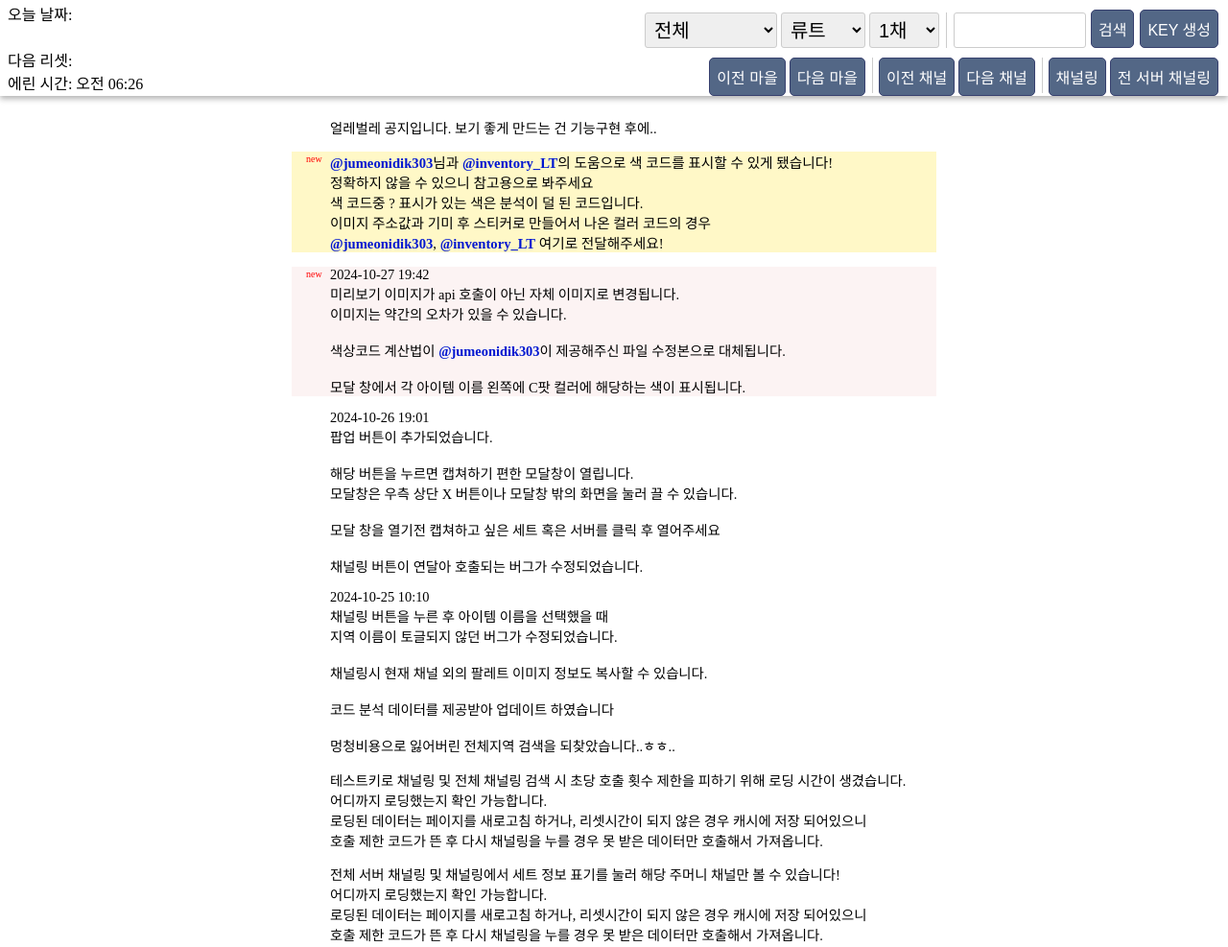
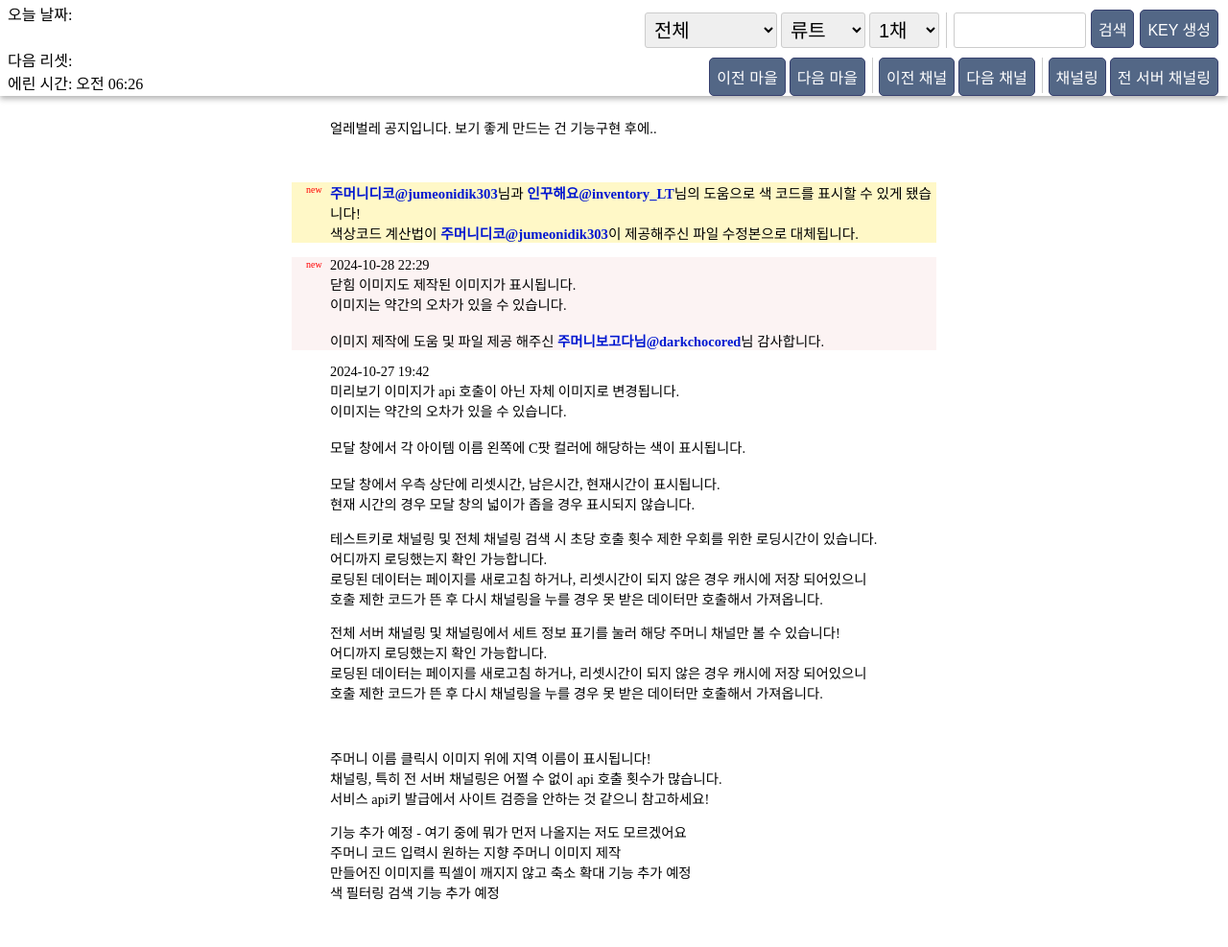
Before and after one commit to ShuuJumoney/Shuu_test, a plain HTML site: page index.html in a window 1280 px wide. Shown: the top 987 px of the page at 96% size. Drawn offline with nearby package versions, Linux system fonts and the light colour scheme; a web font is replaced by a local one.

Commit message:
Add files via upload

```diff
--- a/index.html
+++ b/index.html
@@ -7,12 +7,13 @@
 <script type="text/javascript" src="./js/apiCode.js"></script>
 <script src="./js/erinTime.min.js?v2"></script>
 <script type="text/javascript" src="./js/decodeGivenColorQuery.min.js"></script>
+<script src="https://cdnjs.cloudflare.com/ajax/libs/html2canvas/1.4.1/html2canvas.min.js"></script>
 <!-- <script src="./js/colorCode.min.js?v2"></script> -->
-<script type="text/javascript" src="./js/jumoneySample.min.js"></script>
-<script type="text/javascript" src="./js/jumoney.min.js?v20251027"></script>
+<script type="text/javascript" src="./js/jumoneySample.js"></script>
+<script type="text/javascript" src="./js/jumoney.js?v20251028"></script>
 <link rel="stylesheet" href="./css/font.css">
-<link rel="stylesheet" href="./css/default.css?v20251027">
-<link rel="stylesheet" href="./css/icon/iconStyle.css?v20251027">
+<link rel="stylesheet" href="./css/default.css?v20251028">
+<link rel="stylesheet" href="./css/icon/iconStyle.css?v20251028">
 <style>
 		#loading a {
 			text-decoration: none;
@@ -91,54 +92,37 @@
 			<ul>
 				<li>얼레벌레 공지입니다. 보기 좋게 만드는 건 기능구현 후에..</li>
 			</ul>
-
+			<br/>
 			<ul style="background: #fff8c7;font-size: 11pt;">
 				<li>
-					<label class="new_nt">new</label><a href="https://x.com/jumeonidik3038" target="_blank">@jumeonidik303</a>님과 <a href="https://x.com/inventory_LT" target="_blank">@inventory_LT</a>의 도움으로
+					<label class="new_nt">new</label><a href="https://x.com/jumeonidik3038" target="_blank">주머니디코@jumeonidik303</a>님과 <a href="https://x.com/inventory_LT" target="_blank">인꾸해요@inventory_LT</a>님의 도움으로
 					색 코드를 표시할 수 있게 됐습니다!
 				</li>
-				<li>정확하지 않을 수 있으니 참고용으로 봐주세요</li>
-				<li>색 코드중 ? 표시가 있는 색은 분석이 덜 된 코드입니다.</li>
-				<li>이미지 주소값과 기미 후 스티커로 만들어서 나온 컬러 코드의 경우</li>
-				<li><a href="https://x.com/jumeonidik3038" target="_blank">@jumeonidik303</a>, <a href="https://x.com/inventory_LT" target="_blank">@inventory_LT</a> 여기로 전달해주세요!</li>
+				<li>색상코드 계산법이 <a href="https://x.com/jumeonidik3038" target="_blank">주머니디코@jumeonidik303</a>이 제공해주신 파일 수정본으로 대체됩니다.</li>
 			</ul>
 
+
 			<ul style=" background: #fcf3f3;">
-				<li><label class="new_nt">new</label>2024-10-27 19:42</li>
+				<li><label class="new_nt">new</label>2024-10-28 22:29</li>
+				<li>닫힘 이미지도 제작된 이미지가 표시됩니다.</li>
+				<li>이미지는 약간의 오차가 있을 수 있습니다.</li>
+				<li>&nbsp;</li>
+				<li>이미지 제작에 도움 및 파일 제공 해주신 <a href="https://x.com/darkchocored" target="_blank">주머니보고다님@darkchocored</a>님 감사합니다.</li>
+			</ul>
+
+			<ul>
+				<li>2024-10-27 19:42</li>
 				<li>미리보기 이미지가 api 호출이 아닌 자체 이미지로 변경됩니다.</li>
 				<li>이미지는 약간의 오차가 있을 수 있습니다.</li>
 				<li>&nbsp;</li>
-				<li>색상코드 계산법이 <a href="https://x.com/jumeonidik3038" target="_blank">@jumeonidik303</a>이 제공해주신 파일 수정본으로 대체됩니다.</li>
+				<li>모달 창에서 각 아이템 이름 왼쪽에 C팟 컬러에 해당하는 색이 표시됩니다.</li>
 				<li>&nbsp;</li>
-				<li>모달 창에서 각 아이템 이름 왼쪽에 C팟 컬러에 해당하는 색이 표시됩니다.</li>
+				<li>모달 창에서 우측 상단에 리셋시간, 남은시간, 현재시간이 표시됩니다.</li>
+				<li>현재 시간의 경우 모달 창의 넓이가 좁을 경우 표시되지 않습니다.</li>
 			</ul>
 
 			<ul>
-				<li>2024-10-26 19:01</li>
-				<li>팝업 버튼이 추가되었습니다.</li>
-				<li>&nbsp;</li>
-				<li>해당 버튼을 누르면 캡쳐하기 편한 모달창이 열립니다.</li>
-				<li>모달창은 우측 상단 X 버튼이나 모달창 밖의 화면을 눌러 끌 수 있습니다.</li>
-				<li>&nbsp;</li>
-				<li>모달 창을 열기전 캡쳐하고 싶은 세트 혹은 서버를 클릭 후 열어주세요</li>
-				<li>&nbsp;</li>
-				<li>채널링 버튼이 연달아 호출되는 버그가 수정되었습니다.</li>
-			</ul>
-
-			<ul>
-				<li>2024-10-25 10:10</li>
-				<li>채널링 버튼을 누른 후 아이템 이름을 선택했을 때</li>
-				<li>지역 이름이 토글되지 않던 버그가 수정되었습니다.</li>
-				<li>&nbsp;</li>
-				<li>채널링시 현재 채널 외의 팔레트 이미지 정보도 복사할 수 있습니다.</li>
-				<li>&nbsp;</li>
-				<li>코드 분석 데이터를 제공받아 업데이트 하였습니다</li>
-				<li>&nbsp;</li>
-				<li>멍청비용으로 잃어버린 전체지역 검색을 되찾았습니다..ㅎㅎ..</li>
-			</ul>
-
-			<ul>
-				<li>테스트키로 채널링 및 전체 채널링 검색 시 초당 호출 횟수 제한을 피하기 위해 로딩 시간이 생겼습니다.</li>
+				<li>테스트키로 채널링 및 전체 채널링 검색 시 초당 호출 횟수 제한 우회를 위한 로딩시간이 있습니다.</li>
 				<li>어디까지 로딩했는지 확인 가능합니다.</li>
 				<li>로딩된 데이터는 페이지를 새로고침 하거나, 리셋시간이 되지 않은 경우 캐시에 저장 되어있으니</li>
 				<li>호출 제한 코드가 뜬 후 다시 채널링을 누를 경우 못 받은 데이터만 호출해서 가져옵니다.</li>
@@ -161,6 +145,7 @@
 
 			<ul>
 				<li>기능 추가 예정 - 여기 중에 뭐가 먼저 나올지는 저도 모르겠어요</li>
+				<li>주머니 코드 입력시 원하는 지향 주머니 이미지 제작</li>
 				<li>만들어진 이미지를 픽셀이 깨지지 않고 축소 확대 기능 추가 예정</li>
 				<li>색 필터링 검색 기능 추가 예정</li>
 			</ul>
@@ -183,6 +168,7 @@
 	        <span id="closeModal" class="close-button">×</span>
 
 	        <div class="modal-body">
+	        	<button id="captureBtn">캡처 후 클립보드 저장</button>
 	            <!-- 왼쪽: 이미지와 색상 정보 -->
 	            <div class="left-layout">
 		            <h3 id="modalItemName"></h3>
```
